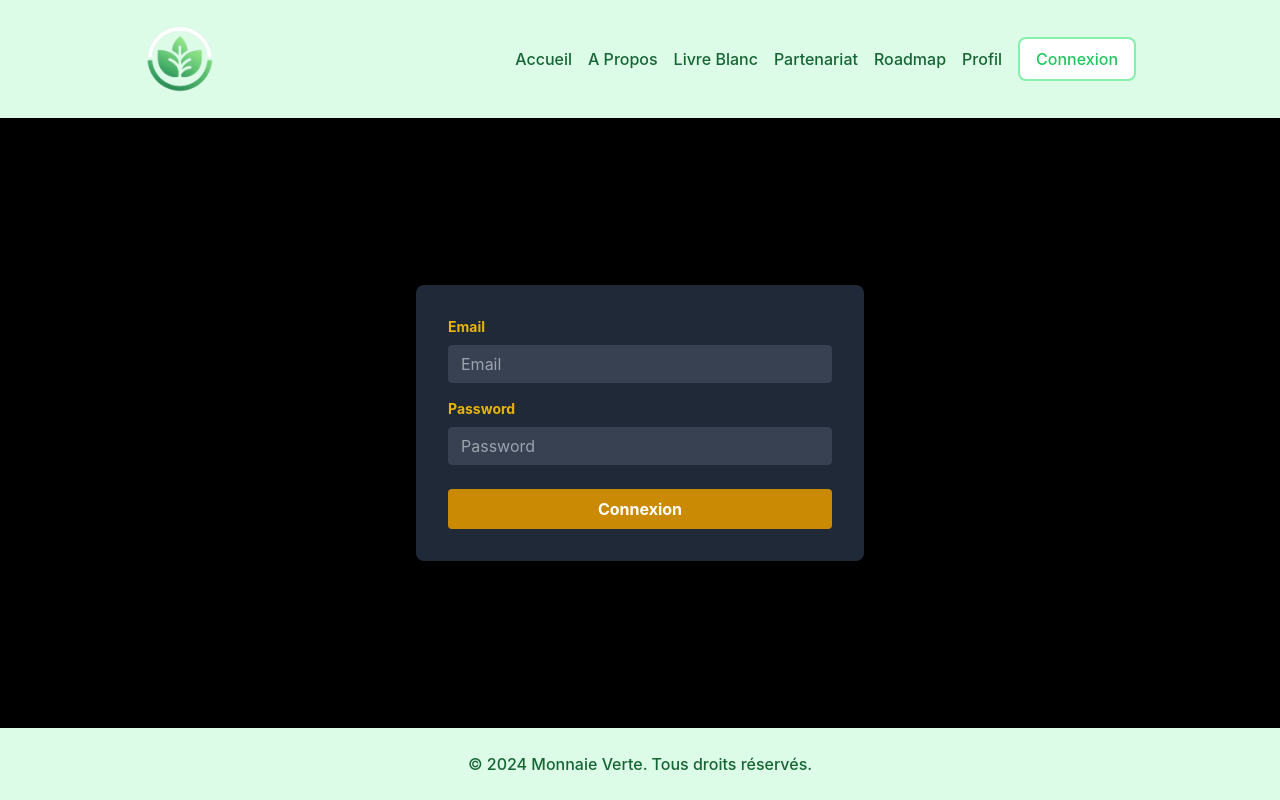
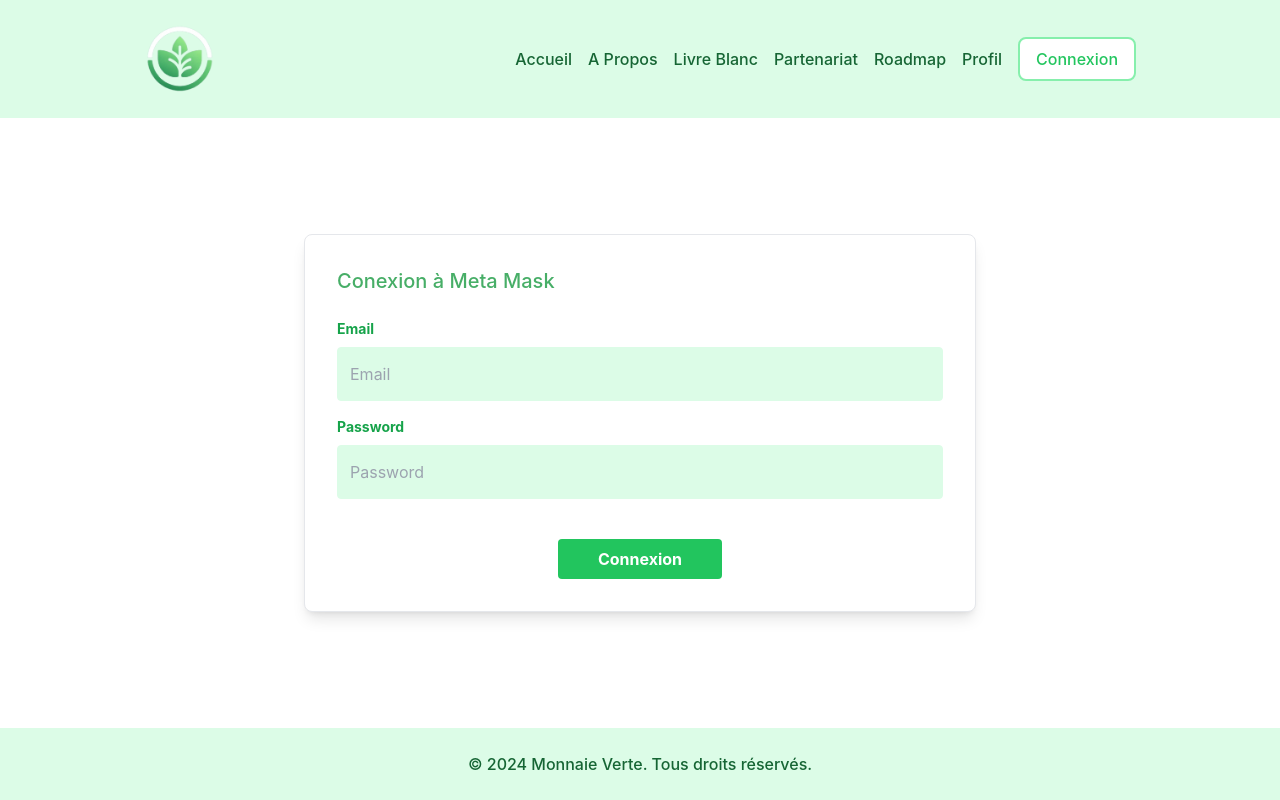
Before and after one commit to Mistrale94/aqur, a Next.js app: page /auth/signin in a window 1280 px wide. Built offline with nearby package versions, Linux system fonts and the light colour scheme.

Commit message:
ligin style

```diff
--- a/pages/auth/signin.js
+++ b/pages/auth/signin.js
@@ -57,13 +57,14 @@ const Signin = () => {
     };
 
     return (
-    <div className="min-h-screen bg-black flex flex-col">
+        <div className="min-h-screen bg-white flex flex-col">
             <Navbar />
             <div className="flex-grow flex justify-center items-center py-12">
-            <form className="w-full max-w-md" onSubmit={handleSignUp}>
-                <div className="bg-gray-800 p-8 rounded-lg shadow-md">
+                <form className="w-3/4 max-w-2xl" onSubmit={handleSignUp}>
+                    <div className="bg-white p-8 rounded-lg shadow-lg border border-gray-200">
+                        <h2 className='text-xl pb-6 primary font-medium'>Conexion à Meta Mask</h2>
                         <div className="mb-4">
-                        <label htmlFor="email" className="block text-yellow-500 text-sm font-bold mb-2">
+                            <label htmlFor="email" className="block text-green-600 text-sm font-bold mb-2">
                                 Email
                             </label>
                             <input
@@ -72,11 +73,11 @@ const Signin = () => {
                                 value={email}
                                 onChange={(e) => setEmail(e.target.value)}
                                 placeholder="Email"
-                            className="appearance-none border border-gray-700 rounded w-full py-2 px-3 text-gray-300 bg-gray-700 leading-tight focus:outline-none focus:border-yellow-500"
+                                className="bg-green-100 appearance-none border border-green-100 rounded w-full py-4 px-3 text-gray-700 leading-tight focus:outline-none focus:border-green-500"
                             />
                         </div>
                         <div className="mb-6">
-                        <label htmlFor="password" className="block text-yellow-500 text-sm font-bold mb-2">
+                            <label htmlFor="password" className="block text-green-600 text-sm font-bold mb-2">
                                 Password
                             </label>
                             <input
@@ -85,14 +86,14 @@ const Signin = () => {
                                 value={password}
                                 onChange={(e) => setPassword(e.target.value)}
                                 placeholder="Password"
-                            className="appearance-none border border-gray-700 rounded w-full py-2 px-3 text-gray-300 bg-gray-700 leading-tight focus:outline-none focus:border-yellow-500"
+                                className="bg-green-100 appearance-none border border-green-100 rounded w-full py-4 px-3 text-gray-700 leading-tight focus:outline-none focus:border-green-500"
                             />
                         </div>
 
                         <div className="flex items-center justify-between">
                             <button
                                 type="submit"
-                            className="bg-yellow-600 hover:bg-yellow-700 text-white font-bold py-2 px-4 rounded focus:outline-none focus:shadow-outline w-full"
+                                className="bg-green-500 hover:bg-green-600 text-white font-bold py-2 px-10 mt-4 rounded focus:outline-none focus:shadow-outline m-auto transition-colors duration-150"
                             >
                                 Connexion
                             </button>
```
Lines whose indentation alone changed are shown as unchanged.
